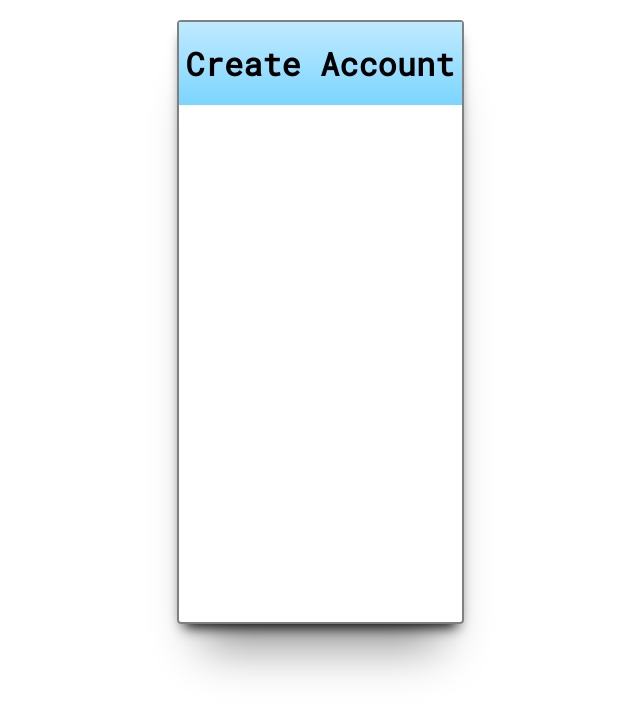
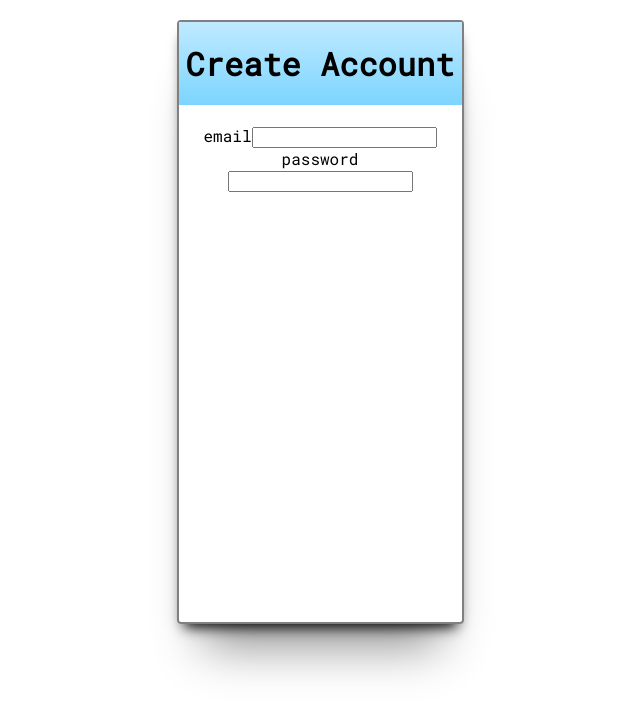
Before and after one commit to haggisbreakfast/Form-Assignment, a React (Create React App) app: page / in a window 1280 px wide. Shown: the top 714 px of the page, without its empty margins (320-960 px from the left). Built offline with nearby package versions, Linux system fonts and the light colour scheme.

Commit message:
adds Formik validation schema, email & password fields, & Styled Form

```diff
--- a/src/App.js
+++ b/src/App.js
@@ -3,7 +3,6 @@ import './App.css';
 import styled, { createGlobalStyle } from 'styled-components';
 import { Field, FieldProps, Form, Formik, FormikProps } from 'formik';
 import { object, ref, string } from 'yup';
-
 
 const Global = createGlobalStyle`
 @import url("https://fonts.googleapis.com/css?family=Roboto+Mono");
@@ -29,6 +28,12 @@ const FormContainer = styled.div`
   height: 600px;
 `;
 
+const StyledForm = styled(Form)`
+  display: flex;
+  flex-direction: column;
+  margin: 20px;
+`;
+
 const HeaderContainer = styled.div`
   background: linear-gradient(#bfeaff 0%, #7cd5ff 100%);
 `;
@@ -36,6 +41,17 @@ const Header = styled.h1`
   padding: 20px 6px 20px 6px;
   font-size: 20x;
   margin: 0px;
+`;
+
+export const Error = styled.span`
+  color: grey;
+  font-size: 12px;
+  min-height: 16px;
+`;
+
+const FieldLabel = styled.label`
+  margin-bottom: 5px;
+  font-size: 16px;
 `;
 
 class App extends Component {
@@ -48,12 +64,11 @@ class App extends Component {
             <HeaderContainer>
               <Header>Create Account</Header>
             </HeaderContainer>
-          </FormContainer>
+
             <Formik
               initialValues={{
                 email: '',
                 password: '',
-              passwordConfirm: '',
               }}
               validationSchema={object().shape({
                 email: string()
@@ -63,11 +78,41 @@ class App extends Component {
                   .min(6)
                   .max(20)
                   .required('please enter a password'),
-              passwordConfirm: string()
-                .required('please confirm password')
-                .oneOf([ref('password')], 'passwords need to match'),
               })}
+              render={() => (
+                <StyledForm>
+                  <Field
+                    name="email"
+                    render={({ field, form }) => (
+                      <div>
+                        <FieldLabel>email</FieldLabel>
+                        <input type="email" {...field} placeholder="" />
+                        <Error>
+                          {form.touched.email &&
+                            form.errors.email &&
+                            form.errors.email}
+                        </Error>
+                      </div>
+                    )}
                   />
+                  <Field
+                    name="password"
+                    render={({ field, form }) => (
+                      <div>
+                        <FieldLabel>password</FieldLabel>
+                        <input type="password" {...field} placeholder="" />
+                        <Error>
+                          {form.touched.password &&
+                            form.errors.password &&
+                            form.errors.password}
+                        </Error>
+                      </div>
+                    )}
+                  />
+                </StyledForm>
+              )}
+            />
+          </FormContainer>
         </PageContainer>
       </div>
     );
```
Lines whose indentation alone changed are shown as unchanged.
